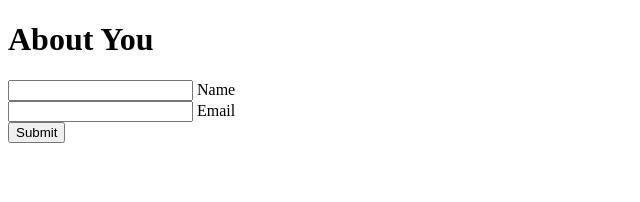
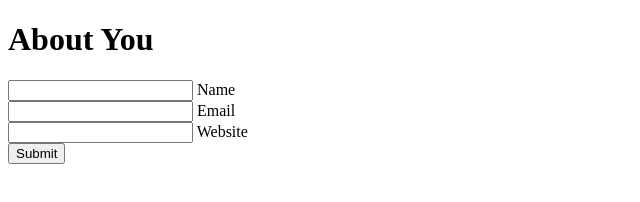
Before and after one commit to faridamuss/Advancing-HTML-skills, a plain HTML site: page HTML&CSS/form.html in a window 1280 px wide. Shown: the whole page, without its empty margins (0-640 px from the left). Drawn offline with Linux system fonts and the light colour scheme.

Commit message:
Add url input type to the form

```diff
--- a/HTML&CSS/form.html
+++ b/HTML&CSS/form.html
@@ -13,6 +13,8 @@
         <label for="name">Name</label><br>
         <input type="email" id="email" name="email" multiple>
         <label for="email">Email</label><br>
+        <input type="url" id="website" name="website">
+        <label for="website">Website</label><br>
         <input type="submit">
     </form>
 </body>
```
